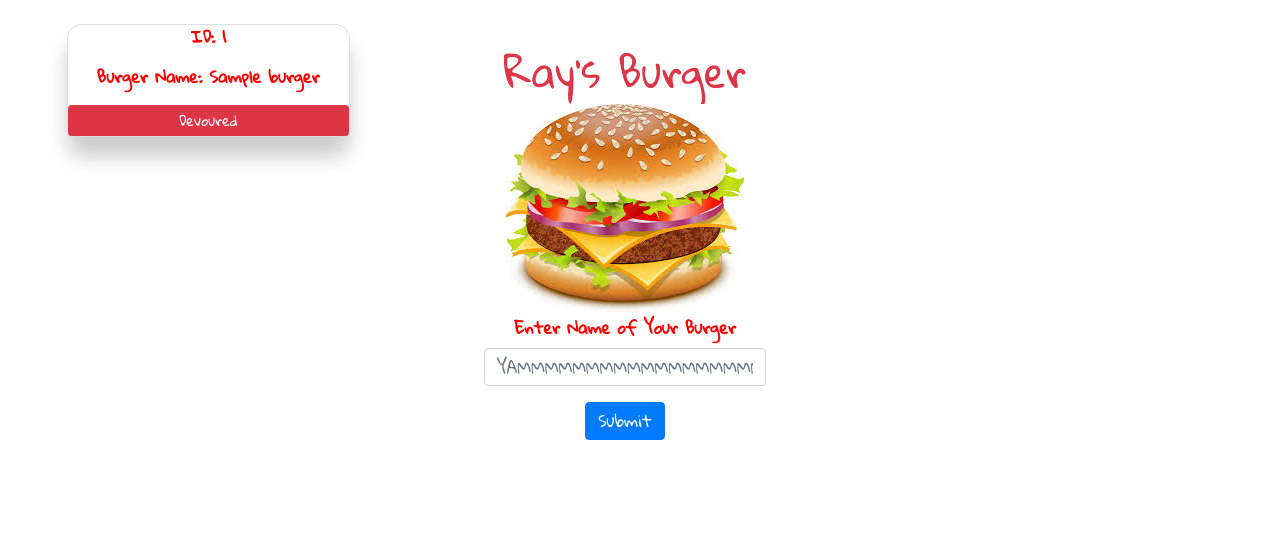
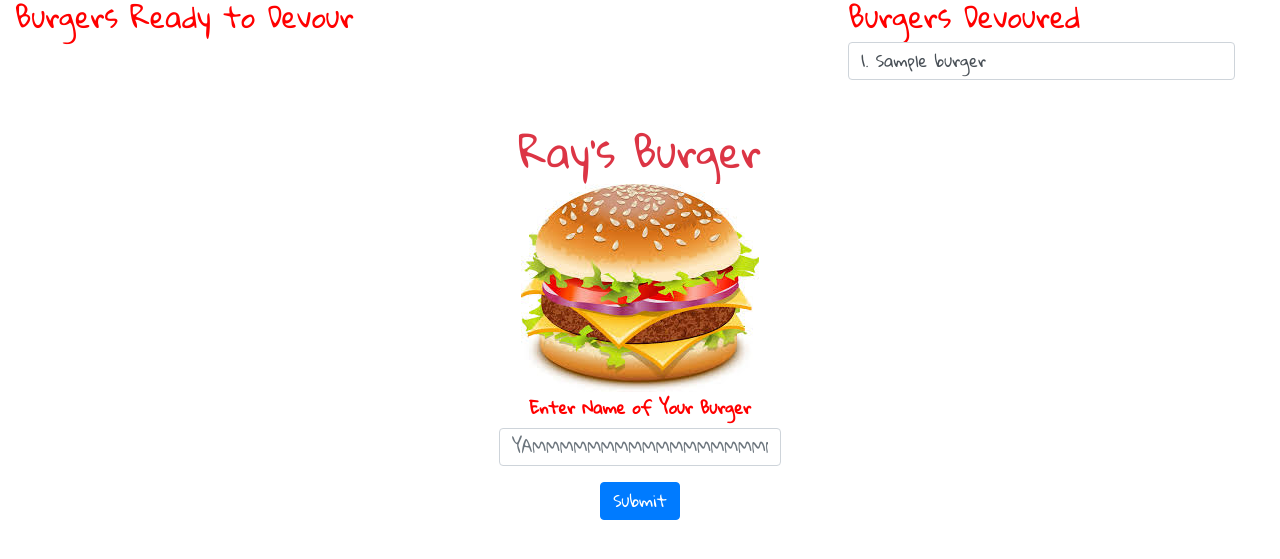
Before and after one commit to ramezray/Eat-Da-Burger, a Node server app: template views/index.handlebars in a window 1280 px wide. Shown: the top 559 px of the page. Run offline with Node 20, Linux system fonts and the light colour scheme; the template is opened without the code that fills it: most values are stand-ins (such as "Sample title", 1, 10 or a date in 2020); some libraries are stand-ins or nearby versions.

Commit message:
still working on some bugges

```diff
--- a/package.json
+++ b/package.json
@@ -18,10 +18,12 @@
   },
   "homepage": "https://github.com/ramezray/Eat-Da-Burger-#readme",
   "dependencies": {
+    "body-parser": "^1.18.3",
     "chalk": "^2.4.2",
     "express": "^4.16.4",
     "express-handlebars": "^3.0.0",
     "handlebars": "^4.0.12",
+    "method-override": "^3.0.0",
     "mysql": "^2.16.0"
   }
 }
--- a/server.js
+++ b/server.js
@@ -1,18 +1,14 @@
 const express = require("express");
+var bodyParser = require('body-parser');
+
 let app = express();
 let PORT = process.env.PORT || 8080;
+
+app.use(express.static('public'))
+app.use(bodyParser.urlencoded({ extended: false }));
 let exphbs = require("express-handlebars");
-
-//give server location of our statics folders like CSS and Images.
-app.use(express.static('public'))
-
 app.engine("handlebars", exphbs({ defaultLayout: "main" }));
 app.set("view engine", "handlebars");
-
-// Import routes and give the server access to them.
 var routes = require("./controllers/burgers_controller.js");
-
 app.use("/", routes);
-
-//make our app listen to the port
 app.listen(PORT)
--- a/views/index.handlebars
+++ b/views/index.handlebars
@@ -1,29 +1,52 @@
 <div class="container col-sm-12 row">
-    <div class="container col-sm-3">
+    <!-- Left side (Burgers Available) -->
+    <div class="col-sm-4">
+        <h3 class="submitFont">Burgers Ready to Devour</h3>
+        <div id="burgersAvailable">
+            {{#each burgers}}
+            {{#unless devoured}}
+            <form action="burger/eat/{{id}}" method="POST">
+                <ul class="input-group">
+                    <li class="form-control">{{id}}. {{burger_name}}</li>
+                        <p class="input-group-btn">
+                            <button class="btn btn-danger devour-button" type="submit">Devour It!</button>
+                        </p>
+                </ul>
 
-            {{#each burger}}
-            <span id="card"  class="card text-center mt-4">
-                <p><span class="label">ID: </span> {{this.id}}</p>
-                <p><span class="label">Burger Name: </span> {{this.burger_name}}</p>
-                <button type="button" class="btn btn-danger btn-sm"> Devoured</button>
-            </span>
+            </form>
+            {{/unless}}
             {{/each}}
 
+        </div>
     </div>
+    <div class="col-sm-4"></div>
 
+    <div class="col-sm-4">
+        <h3 class="submitFont">Burgers Devoured</h3>
+        <div id="alreadyEaten">
+            {{#each burgers}}
+            {{#if this.devoured}}
+            <div class="input-group">
+                <li class="form-control">{{this.id}}. {{this.burger_name}}</li>
+            </div>
+            {{/if}}
+            {{/each}}
+
+        </div>
+    </div>
+</div>
+
+<div class="container col-md-12">
     <div class="container col-sm-3 text-center mt-5">
         <h1 class="text-danger">Ray's Burger</h1>
         <img id="main_img" src="assets/img/burger.png" alt="burger image">
-        <form>
+        <form action="burger/create" method="POST">
             <div class="form-group">
                 <label for="new_burger">Enter Name of Your Burger</label>
-                <input class="form-control" id="new_burger" placeholder="YAMMMMMMMMMMMMMMMMMMMM! ">
+                <input class="form-control" id="new_burger"  name="burger_name" placeholder="YAMMMMMMMMMMMMMMMMMMMM! ">
             </div>
-            <button formaction="/ray" type="submit" class="btn btn-primary">Submit</button>
+            <button id="submit-button" type="submit" class="btn btn-primary">Submit</button>
         </form>
     </div>
 
-    <div class="container col-sm-3">
-
-    </div>
 </div>
```
Also changed, not shown: config/connection.js (+15 -10 lines), config/orm.js (+33 -15 lines), controllers/burgers_controller.js (+18 -14 lines), models/burger.js (+20 -13 lines), public/assets/js/app.js (added), 1 other file.
